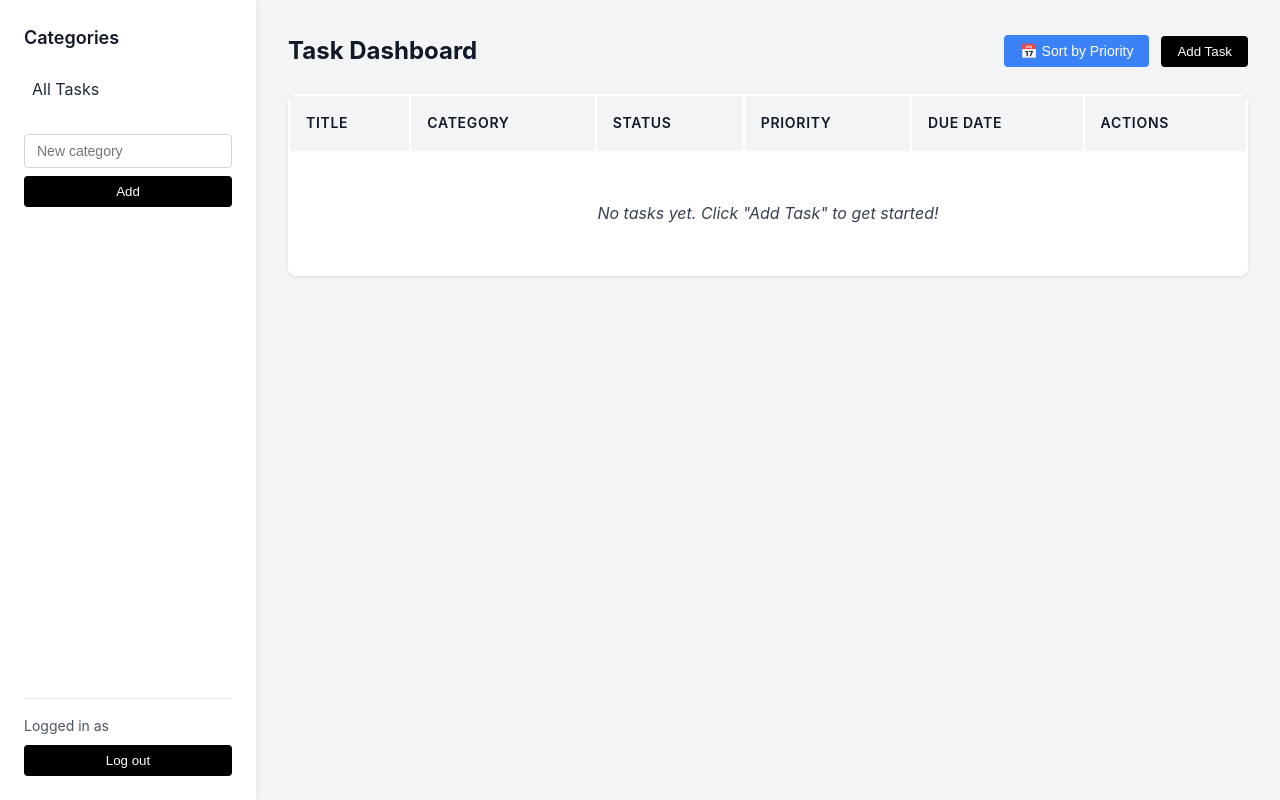
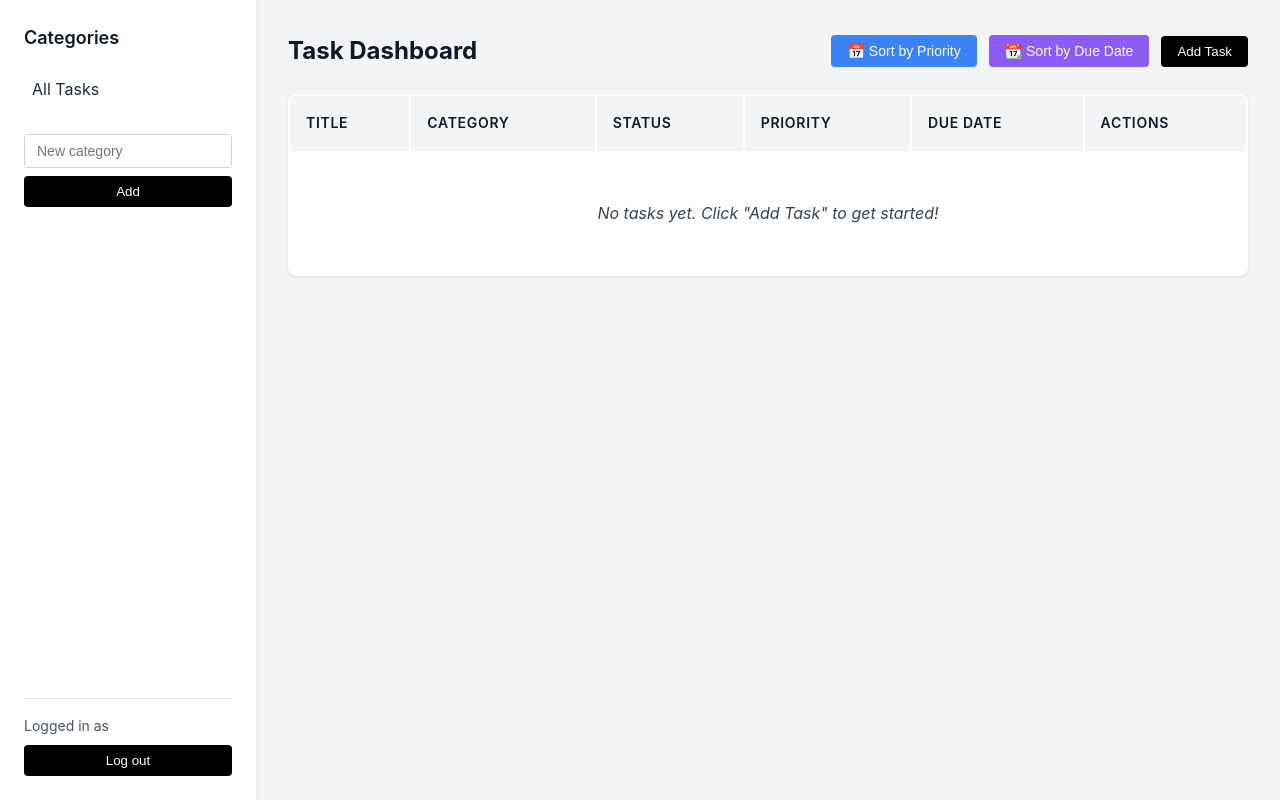
Before and after one commit to swe-students-fall2025/2-web-app-yay, a Flask app: template templates/dashboard.html in a window 1280 px wide. Run offline with Flask 3, Linux system fonts and the light colour scheme; the template is opened without the code that fills it, so the values that code supplies are empty.

Commit message:
add deadline priority sorting

```diff
--- a/app.py
+++ b/app.py
@@ -317,6 +317,12 @@ def dashboard():
             ("priority", 1),  # Priority ascending (high=1 first)
             ("due_date", 1)   # Due date ascending (closer dates first)
         ])
+    elif sort_type == 'due_date':
+        # Sort by due_date (closer first), then by priority
+        tasks_cur = db["tasks"].find(q).sort([
+            ("due_date", 1),  # Due date ascending (closer dates first)
+            ("priority", 1)   # Priority ascending (high=1 first)
+        ])
     else:
         # Default sorting by updated_at
         tasks_cur = db["tasks"].find(q).sort("updated_at", -1)
--- a/static/css/dashboard.css
+++ b/static/css/dashboard.css
@@ -254,6 +254,30 @@ body {
   background-color: #047857;
 }
 
+.btn-sort-due-date {
+  background-color: #8b5cf6;
+  color: #ffffff;
+  padding: 0.5rem 1rem;
+  border: none;
+  border-radius: 0.25rem;
+  font-weight: 500;
+  cursor: pointer;
+  transition: background-color 0.2s ease;
+  font-size: 0.875rem;
+}
+
+.btn-sort-due-date:hover {
+  background-color: #7c3aed;
+}
+
+.btn-sort-due-date.active {
+  background-color: #059669;
+}
+
+.btn-sort-due-date.active:hover {
+  background-color: #047857;
+}
+
 .btn-add-task {
   background-color: #000000;
   color: #ffffff;
@@ -372,6 +396,7 @@ body {
   }
 
   .btn-sort-priority,
+  .btn-sort-due-date,
   .btn-add-task {
     width: 100%;
   }
--- a/templates/dashboard.html
+++ b/templates/dashboard.html
@@ -65,6 +65,11 @@
             <button class="btn-sort-priority active" onclick="clearSort()">📅 Sorted by Priority</button>
           {% else %}
             <button class="btn-sort-priority" onclick="sortByPriority()">📅 Sort by Priority</button>
+          {% endif %}
+          {% if request.args.get('sort') == 'due_date' %}
+            <button class="btn-sort-due-date active" onclick="clearSort()">📆 Sorted by Due Date</button>
+          {% else %}
+            <button class="btn-sort-due-date" onclick="sortByDueDate()">📆 Sort by Due Date</button>
           {% endif %}
           <a href="/add-task">
             <button class="btn-add-task">Add Task</button>
@@ -139,24 +144,29 @@
 
   <script>
     function sortByPriority() {
+      const urlParams = new URLSearchParams(window.location.search);
+
+      urlParams.set('sort', 'priority');
+
+      window.location.href = `/dashboard?${urlParams.toString()}`;
+    }
+
+    function sortByDueDate() {
       // Get current URL parameters
       const urlParams = new URLSearchParams(window.location.search);
 
       // Add sort parameter to URL (preserves existing category parameter)
-      urlParams.set('sort', 'priority');
+      urlParams.set('sort', 'due_date');
 
       // Redirect to dashboard with sort parameter
       window.location.href = `/dashboard?${urlParams.toString()}`;
     }
 
     function clearSort() {
-      // Get current URL parameters
+
       const urlParams = new URLSearchParams(window.location.search);
 
-      // Remove sort parameter
       urlParams.delete('sort');
-
-      // Redirect to dashboard without sort parameter
       window.location.href = `/dashboard?${urlParams.toString()}`;
     }
   </script>
```
